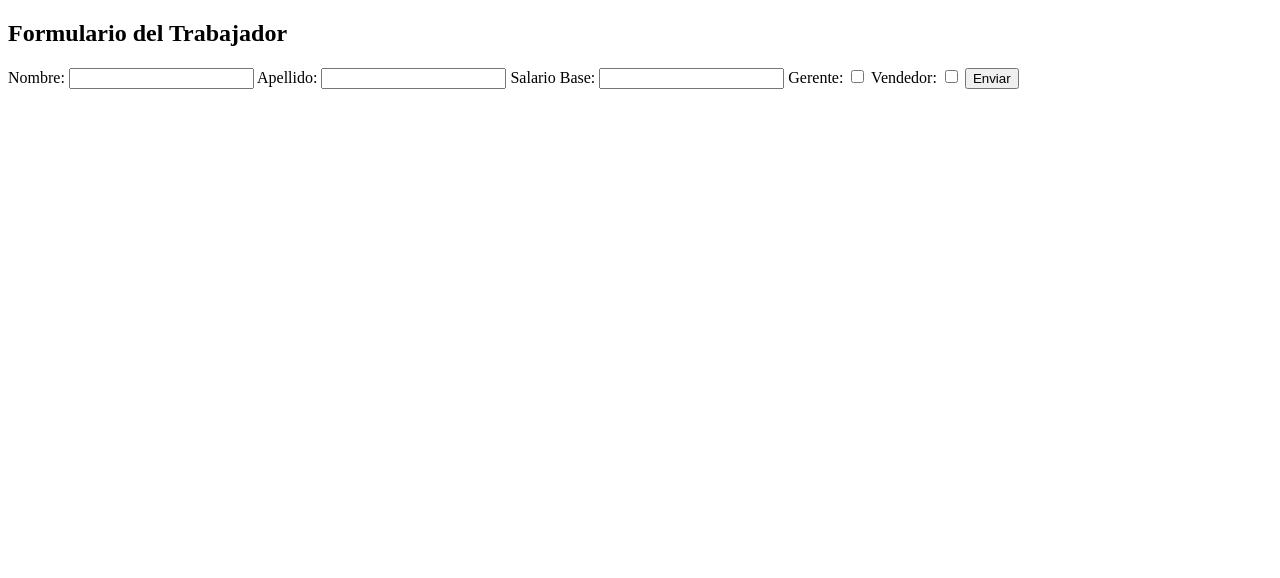
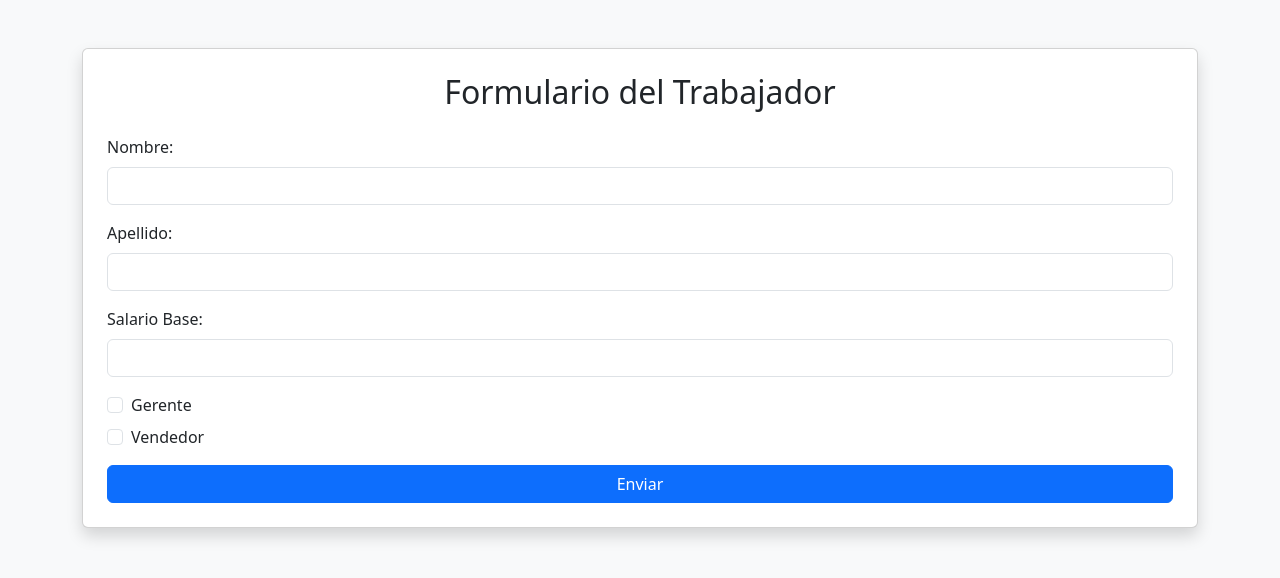
Before and after one commit to Aitor1945/Tema5_Trabajo, a PHP site: page /formulario.php in a window 1280 px wide. Shown: the top 578 px of the page. Run offline with PHP 8.4, Linux system fonts and the light colour scheme.

Commit message:
Enhance form layout with Bootstrap styling

```diff
--- a/formulario.php
+++ b/formulario.php
@@ -3,27 +3,48 @@
 <head>
     <meta charset="UTF-8">
     <meta name="viewport" content="width=device-width, initial-scale=1.0">
+
+    <!-- Bootstrap 5 -->
+    <link href="https://cdn.jsdelivr.net/npm/bootstrap@5.3.2/dist/css/bootstrap.min.css" rel="stylesheet">
 </head>
-<body>
-    <form method="POST">
-        <h2>Formulario del Trabajador</h2>
+<body class="bg-light">
 
-        <label for="nombre">Nombre:</label>
-        <input type="text" id="nombre" name="nombre" required>
+    <div class="container mt-5">
+        <div class="card shadow p-4">
+            <h2 class="mb-4 text-center">Formulario del Trabajador</h2>
 
-        <label for="apellido">Apellido:</label>
-        <input type="text" id="apellidos" name="apellido" required>
+            <form method="POST">
+                <div class="mb-3">
+                    <label for="nombre" class="form-label">Nombre:</label>
+                    <input type="text" id="nombre" name="nombre" class="form-control" required>
+                </div>
 
-        <label for="salario">Salario Base:</label>
-        <input type="number" id="salario" name="salario" required>
+                <div class="mb-3">
+                    <label for="apellido" class="form-label">Apellido:</label>
+                    <input type="text" id="apellidos" name="apellido" class="form-control" required>
+                </div>
 
-        <label for="gerente">Gerente:</label>
-        <input type="checkbox" required>
+                <div class="mb-3">
+                    <label for="salario" class="form-label">Salario Base:</label>
+                    <input type="number" id="salario" name="salario" class="form-control" required>
+                </div>
 
-        <label for="vendedor">Vendedor:</label>
-        <input type="checkbox" required>
+                <div class="form-check mb-2">
+                    <input class="form-check-input" type="checkbox" id="gerente" name="gerente">
+                    <label class="form-check-label" for="gerente">Gerente</label>
+                </div>
 
-        <button type="submit">Enviar</button>
-    </form>
+                <div class="form-check mb-3">
+                    <input class="form-check-input" type="checkbox" id="vendedor" name="vendedor">
+                    <label class="form-check-label" for="vendedor">Vendedor</label>
+                </div>
+
+                <button type="submit" class="btn btn-primary w-100">Enviar</button>
+            </form>
+        </div>
+    </div>
+
+    <!-- Bootstrap JS -->
+    <script src="https://cdn.jsdelivr.net/npm/bootstrap@5.3.2/dist/js/bootstrap.bundle.min.js"></script>
 </body>
 </html>
```
